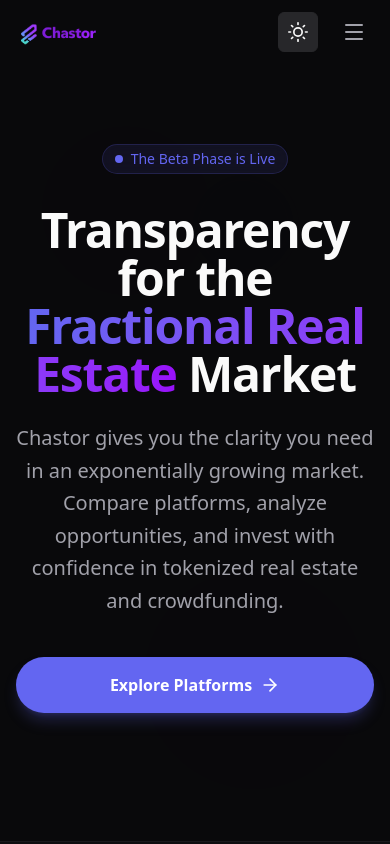
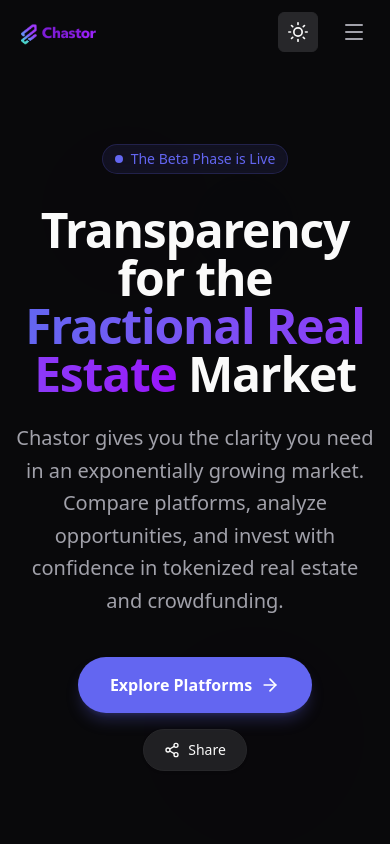
Before and after one commit to Mauritonio118/front_data_inmobiliaria_v0, a Next.js app: page / in a window 390 px wide. Shown: the top 844 px of the page. Built offline with nearby package versions, Linux system fonts and the light colour scheme.

Commit message:
Boton "Share" front Mobile

```diff
--- a/app/page.tsx
+++ b/app/page.tsx
@@ -1,7 +1,37 @@
+'use client';
+
 import Link from 'next/link';
-import { ArrowRight, BarChart3, Globe2, ShieldCheck, Database, Layers } from 'lucide-react';
+import { ArrowRight, BarChart3, Globe2, ShieldCheck, Database, Layers, Share2 } from 'lucide-react';
 
 export default function Home() {
+  const shareUrl = 'https://www.chastor.com';
+  const shareTitle = 'Chastor - Transparency for the Fractional Real Estate Market';
+  const shareText = 'Discover the best platforms for tokenized real estate and crowdfunding investments.';
+
+  const handleShare = async () => {
+    if (navigator.share) {
+      try {
+        await navigator.share({
+          title: shareTitle,
+          text: shareText,
+          url: shareUrl,
+        });
+      } catch (err) {
+        // User cancelled or share failed
+        console.log('Share cancelled or failed');
+      }
+    } else {
+      // Fallback: Copy URL to clipboard
+      try {
+        await navigator.clipboard.writeText(shareUrl);
+        alert('Link copied to clipboard!');
+      } catch (err) {
+        // Fallback for older browsers
+        prompt('Copy this link:', shareUrl);
+      }
+    }
+  };
+
   return (
     <main className="flex min-h-screen flex-col">
 
@@ -28,7 +58,7 @@
             Compare platforms, analyze opportunities, and invest with confidence in tokenized real estate and crowdfunding.
           </p>
 
-          <div className="flex flex-col sm:flex-row gap-4 justify-center">
+          <div className="flex flex-col sm:flex-row gap-4 justify-center items-center">
             <Link
               href="/platforms"
               className="inline-flex items-center justify-center px-8 py-4 text-base font-bold text-white bg-primary hover:bg-primary/90 rounded-full transition-all hover:scale-105 shadow-lg shadow-primary/25"
@@ -36,6 +66,13 @@
               Explore Platforms
               <ArrowRight className="ml-2 h-5 w-5" />
             </Link>
+            <button
+              onClick={handleShare}
+              className="inline-flex sm:hidden items-center justify-center px-5 py-2.5 text-sm font-medium text-foreground border border-border bg-secondary/80 hover:bg-secondary hover:border-primary/30 rounded-full transition-all hover:scale-105 shadow-sm"
+            >
+              <Share2 className="mr-2 h-4 w-4" />
+              Share
+            </button>
           </div>
         </div>
       </section>
```
